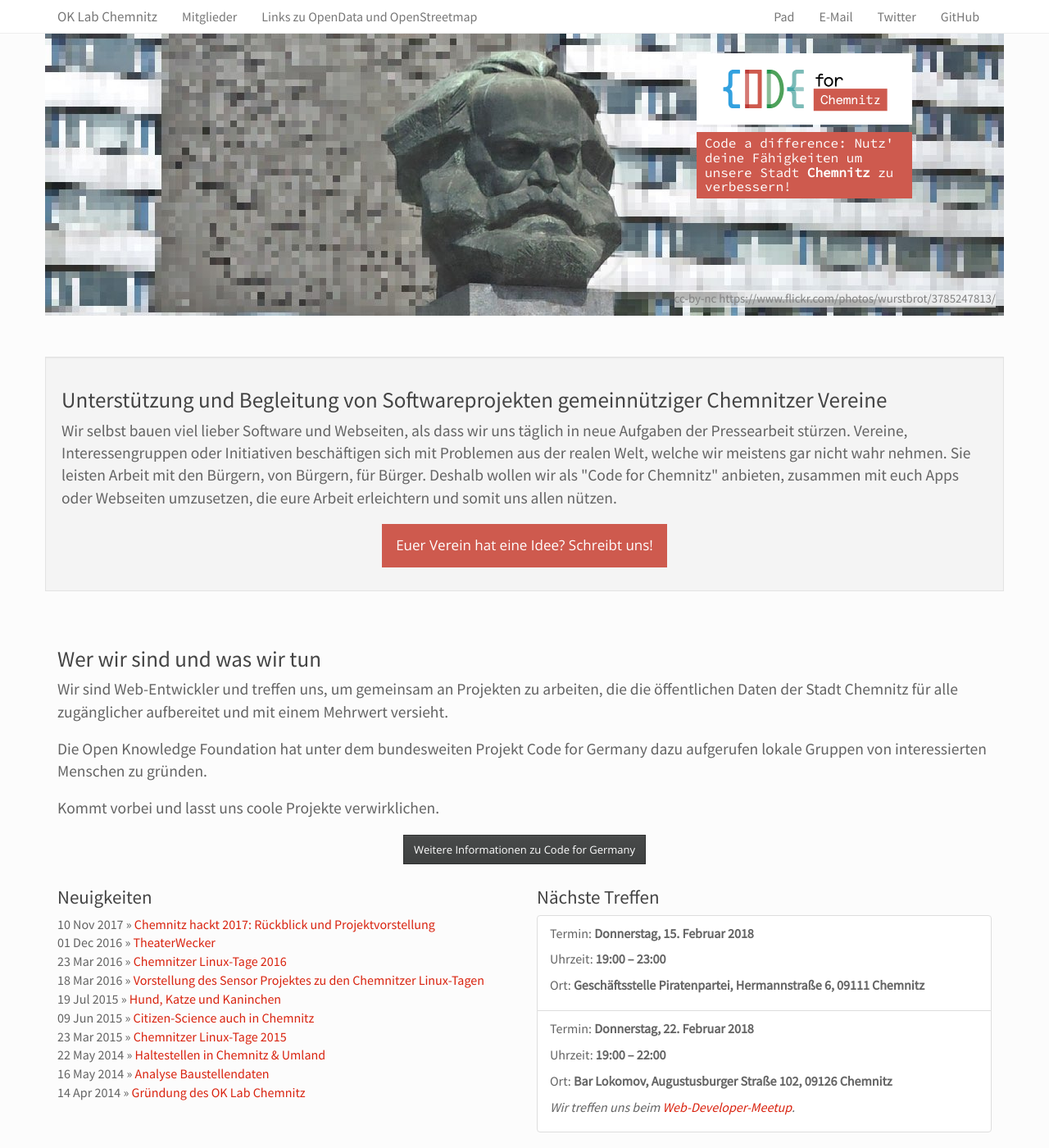
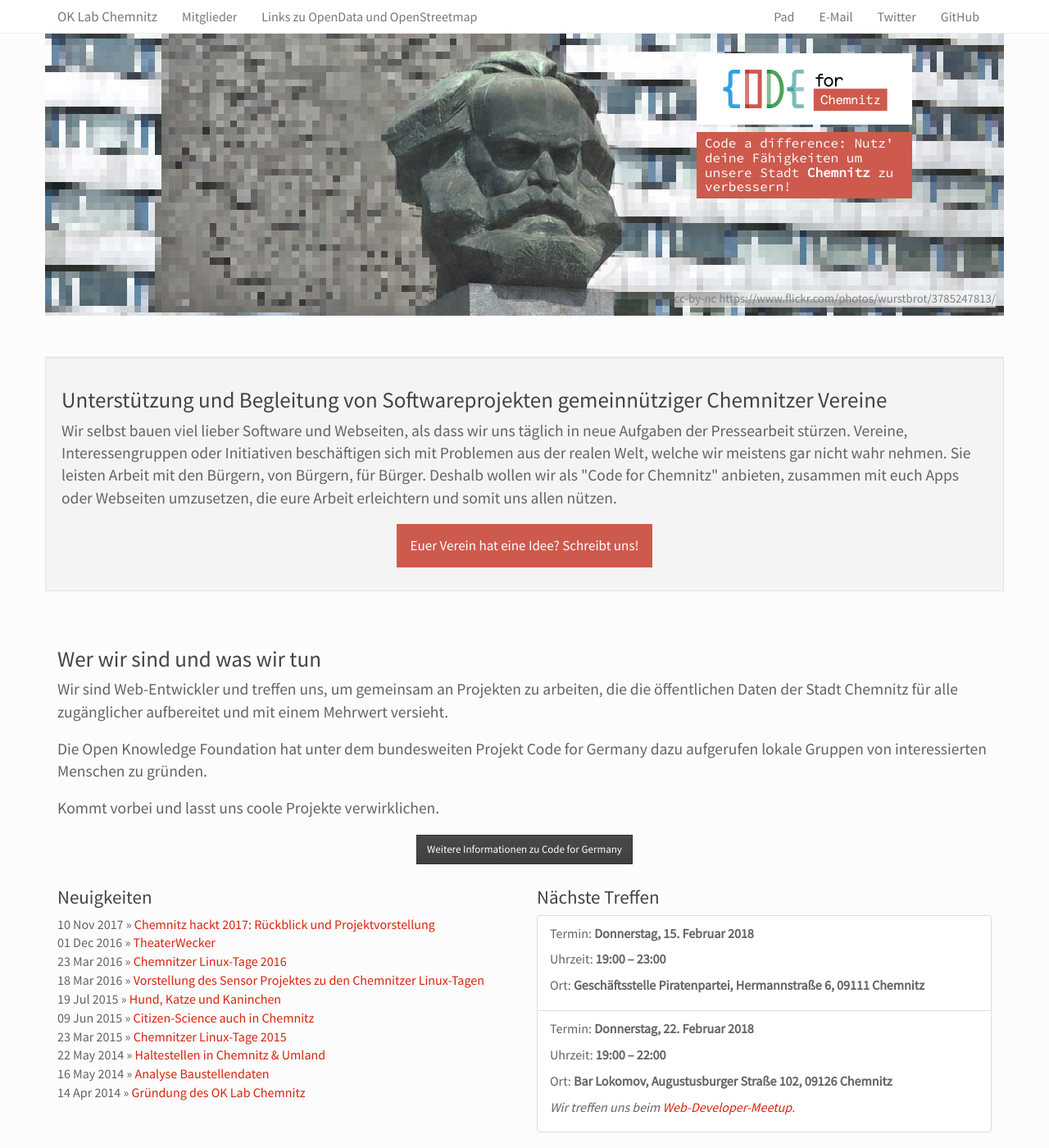
Before and after one commit to CodeforChemnitz/codeforchemnitz.github.io, a Jekyll site: the page built from index.html, in a window 1280 px wide and 1400 px high. Shown: the whole window at 82% size. Built offline with Jekyll 4.4.1, drawn with Linux system fonts in a browser that asks for light colours.

Commit message:
Remove third-party requests to Google fonts

```diff
--- a/_layouts/default.html
+++ b/_layouts/default.html
@@ -11,8 +11,6 @@
 		<script src="/assets/bootstrap/js/bootstrap.min.js"></script>
 
 		<link rel="icon" href="/favicon.ico" type="image/x-icon" />
-		<link href='//fonts.googleapis.com/css?family=Source+Sans+Pro' rel='stylesheet' type='text/css'>
-		<link href='//fonts.googleapis.com/css?family=Source+Code+Pro' rel='stylesheet' type='text/css'>
 		<link rel="alternate" type="application/atom+xml" title="Atom feed" href="/feed.atom" />
 
 		{% for lib in page.libs %}
@@ -49,6 +47,7 @@
 		{% endfor %}
 
 		<link rel="stylesheet" href="/css/main.css">
+		<link rel="stylesheet" href="/css/fonts.css">
 
 	</head>
 	<body>
--- /dev/null
+++ b/css/fonts.css
@@ -0,0 +1,13 @@
+@font-face {
+  font-family: 'Source Sans Pro';
+  font-style: normal;
+  font-weight: 400;
+  src: local('Source Sans Pro Regular'), local('SourceSansPro-Regular'), url(fonts/6xK3dSBYKcSV-LCoeQqfX1RYOo3qOK7g.ttf) format('truetype');
+}
+
+@font-face {
+  font-family: 'Source Code Pro';
+  font-style: normal;
+  font-weight: 400;
+  src: local('Source Code Pro'), local('SourceCodePro-Regular'), url(fonts/HI_SiYsKILxRpg3hIP6sJ7fM7PqlPevT.ttf) format('truetype');
+}
--- a/css/main.css
+++ b/css/main.css
@@ -1,4 +1,3 @@
-
 body {
 	padding-top: 35px;
 	font-family: 'Source Sans Pro', sans-serif;
@@ -6,7 +5,7 @@
 	color: #646464;
 }
 
-h1, h2, h3, h4, h5, h6, .h1, .h2, .h3, .h4, .h5, .h6 {
+h1, h2, h3, h4, h5, h6, .h1, .h2, .h3, .h4, .h5, .h6, .sourcesans {
 	font-family: 'Source Sans Pro';
 }
 
--- a/index.html
+++ b/index.html
@@ -42,7 +42,7 @@
 		<p class="lead">
 			Wir selbst bauen viel lieber Software und Webseiten, als dass wir uns täglich in neue Aufgaben der Pressearbeit stürzen. Vereine, Interessengruppen oder Initiativen beschäftigen sich mit Problemen aus der realen Welt, welche wir meistens gar nicht wahr nehmen. Sie leisten Arbeit mit den Bürgern, von Bürgern, für Bürger. Deshalb wollen wir als "Code for Chemnitz" anbieten, zusammen mit euch Apps oder Webseiten umzusetzen, die eure Arbeit erleichtern und somit uns allen nützen.</p>
 		<p class="text-center">
-			<a class="btn btn-primary btn-lg button-frontpage" href="mailto:&#099;&#111;&#100;&#101;&#102;&#111;&#114;&#099;&#104;&#101;&#109;&#110;&#105;&#116;&#122;&#064;&#109;&#108;&#105;&#115;&#116;&#115;&#046;&#111;&#107;&#102;&#110;&#046;&#100;&#101;?subject=Unterstützung%20bei%20Software%20Projekt%20gesucht">Euer Verein hat eine Idee? Schreibt uns!</a>
+			<a class="btn btn-primary btn-lg button-frontpage sourcesans" href="mailto:&#099;&#111;&#100;&#101;&#102;&#111;&#114;&#099;&#104;&#101;&#109;&#110;&#105;&#116;&#122;&#064;&#109;&#108;&#105;&#115;&#116;&#115;&#046;&#111;&#107;&#102;&#110;&#046;&#100;&#101;?subject=Unterstützung%20bei%20Software%20Projekt%20gesucht">Euer Verein hat eine Idee? Schreibt uns!</a>
 		</p>
 	</div>
 </div>
@@ -60,7 +60,7 @@
 			Kommt vorbei und lasst uns coole Projekte verwirklichen.
 		</p>
 		<p class="text-center">
-			<a class="btn btn-default button-frontpage" href="http://codefor.de/">Weitere Informationen zu Code for Germany</a>
+			<a class="btn btn-default button-frontpage sourcesans" href="https://codefor.de/">Weitere Informationen zu Code for Germany</a>
 		</p>
 	</div>
 </div>
--- a/projects/maifeuer2014/index.html
+++ b/projects/maifeuer2014/index.html
@@ -4,7 +4,7 @@
 		<meta charset="utf-8" />
 		<meta http-equiv="X-UA-Compatible" content="chrome=1" />
 		<title>Baustellen in Chemnitz</title>
-		<link href='http://fonts.googleapis.com/css?family=Open+Sans' rel='stylesheet' type='text/css'>
+		<link rel="stylesheet" href="/css/fonts.css">
 		<meta http-equiv="refresh" content="0; url=http://codeforchemnitz.de/Maifeuer2014/" />
 		<style type="text/css" media="screen">
 			* {
@@ -13,7 +13,7 @@
 			}
 			div {
 				width: 100%;
-				font-family:'Open Sans', sans-serif;
+				font-family:'Source Sans Pro', sans-serif;
 				text-align: center;
 				position: absolute;
 				top:40%;
```
Also changed, not shown: assets/bootstrap-simplex/bootstrap.min.css, css/fonts/6xK3dSBYKcSV-LCoeQqfX1RYOo3qOK7g.ttf (added), css/fonts/HI_SiYsKILxRpg3hIP6sJ7fM7PqlPevT.ttf (added).
